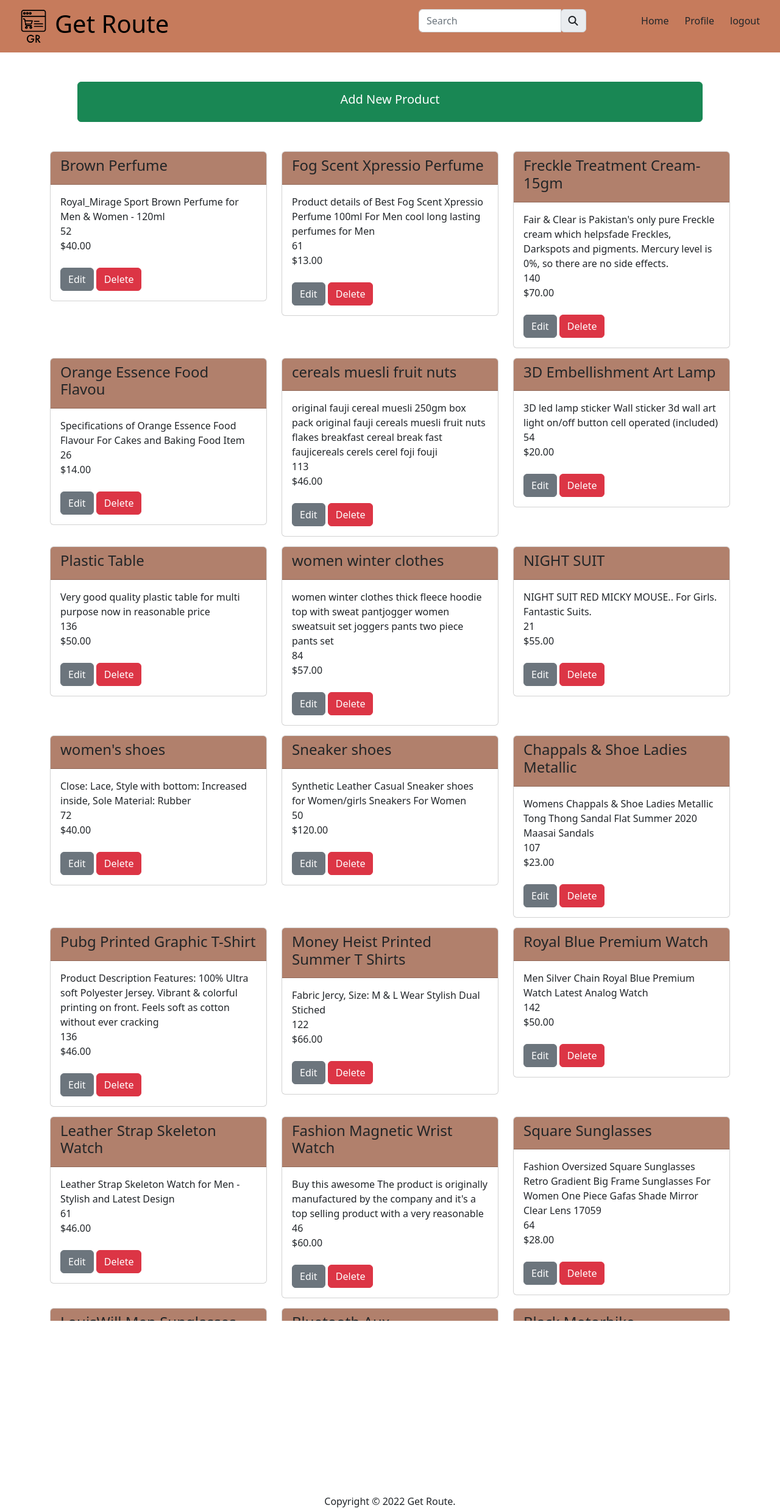
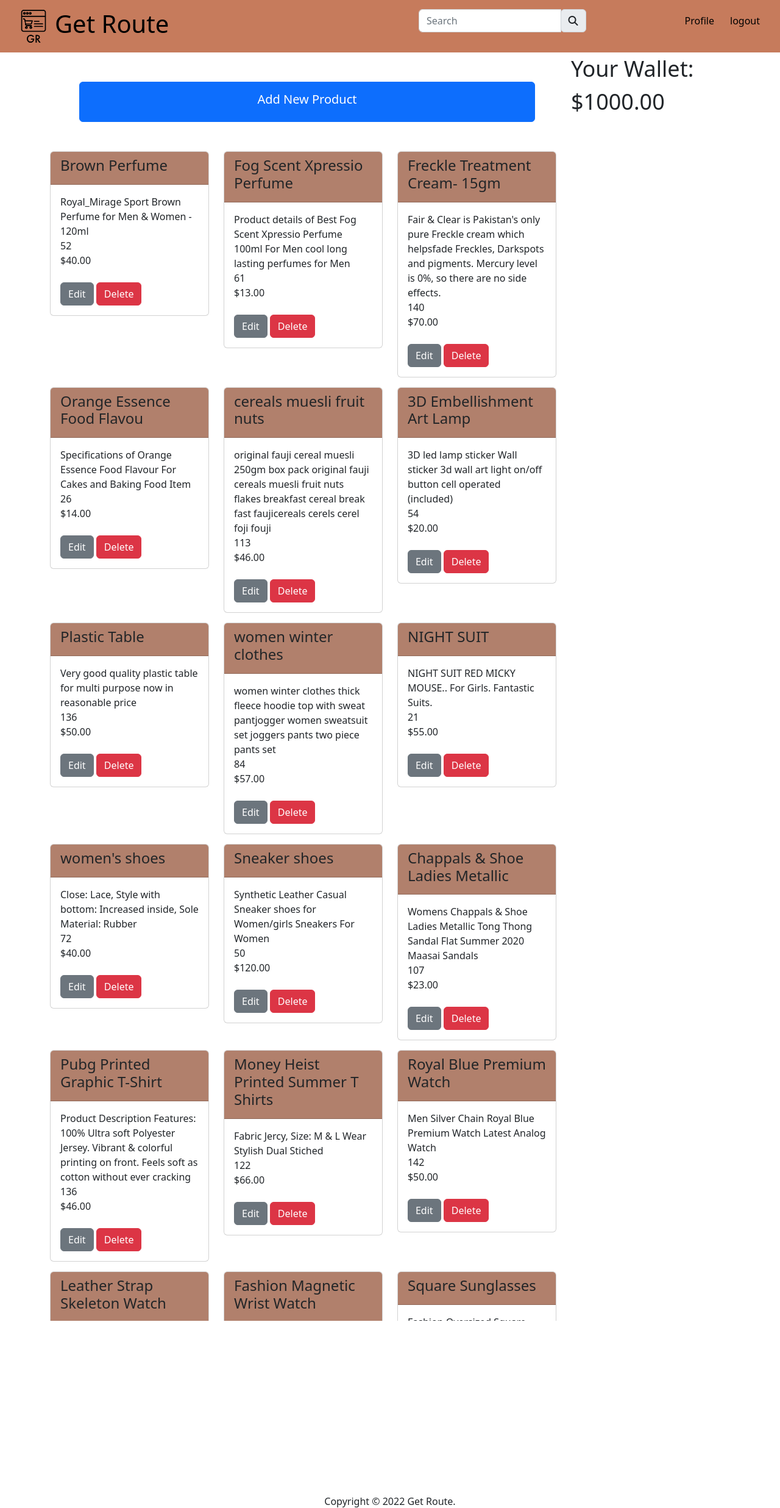
Before and after one commit to wseban/Get-Route, a Node server app: page /profile in a window 1280 px wide. Shown: the top 2473 px of the page at 61% size. Run offline with Node 20, Linux system fonts and the light colour scheme; a user stored in the database is signed in; data comes from the database, SQL or seed files in the repository; some libraries are stand-ins or nearby versions.

Commit message:
funds added to profile page

```diff
--- a/controllers/homeRoutes.js
+++ b/controllers/homeRoutes.js
@@ -84,11 +84,13 @@ router.get("/profile", withAuth, async (req, res) => {
     },
     include: [{ model: Tag }],
   });
+  const userDataDb = await User.findByPk(req.session.user_id)
+  const user = userDataDb.get({plain: true});
   const products = productsDataDb.map((product) => {
     let out = product.get({ plain: true });
     return { ...out, profile: true };
   });
-  res.render("profile", { products, logged_in: req.session.logged_in });
+  res.render("profile", { products, user, logged_in: req.session.logged_in });
 });
 
 // GET route for navigating to add new product page
--- a/views/layouts/main.handlebars
+++ b/views/layouts/main.handlebars
@@ -54,17 +54,13 @@
             <div class="col-lg-3 col-md-4 col-sm-12">
               {{#if logged_in}}
                 <nav class="d-flex justify-content-end align-items-center">
-                  <a href="/"><button
-                      class="btn"
-                      href="/"
-                      id="Home"
-                    >Home</button></a>
                   <a href="/profile"><button
                       class="btn"
                       href="/profile"
                       id="profile"
+                      style="color: black;"
                     >Profile</button></a>
-                  <button class="btn" id="logout">logout</button>
+                  <button class="btn" id="logout" style="color: black;">logout</button>
 
                 </nav>
               {{else}}
@@ -73,6 +69,7 @@
                       class="btn"
                       href="/login"
                       id="login"
+                      style="color: black;"
                     >login</button></a>
                 </nav>
               {{/if}}
--- a/views/profile.handlebars
+++ b/views/profile.handlebars
@@ -1,9 +1,18 @@
 <div class="row justify-content-around">
-<button class="btn btn-success m-5 p-3" id = 'add-product' style = "width: 90%"><h5>Add New Product</h5></button>
+    <div class="col-9">
+        <button class="btn btn-primary m-5 p-3" id='add-product' style="width: 90%">
+            <h5>Add New Product</h5>
+        </button>
+        <div class="row">
+            {{#each products as |product| }}
+            {{> product-cards}}
+            {{/each}}
+        </div>
+    </div>
+    <div class="col-3" style="font-size: 36;">
+        Your Wallet: <br>
+        ${{user.funds}}
+    </div>
 </div>
-<div class="row">
-{{#each products as |product| }}
-{{> product-cards}}
-{{/each}}
-</div>
+
 <script src="/js/profile.js"></script>
```
